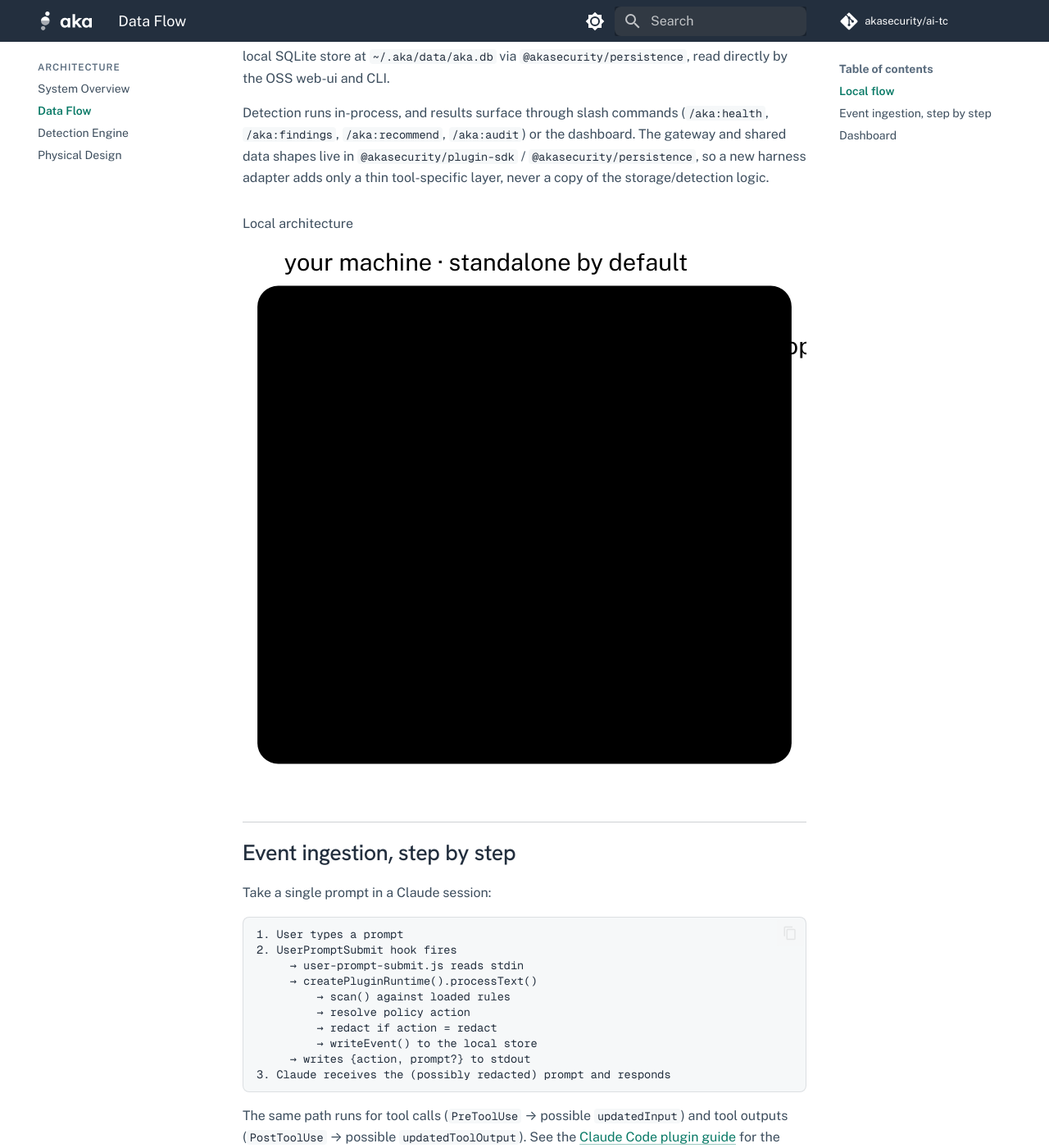
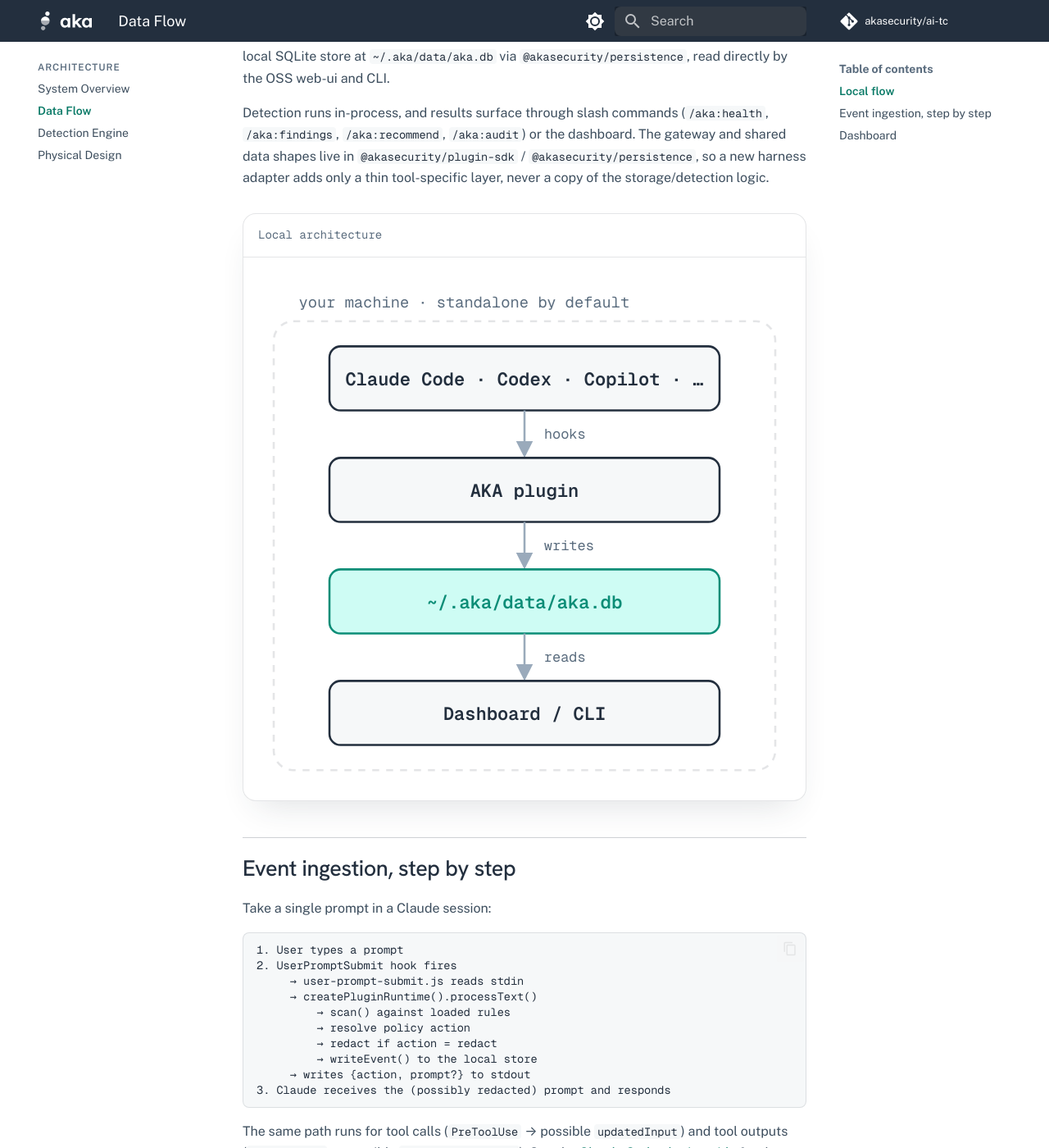
Before and after one commit to akasecurity/ai-tc-docs, an MkDocs documentation site: the page built from docs/architecture/data-flow.md, in a window 1280 px wide and 1400 px high, scrolled down 313 px. Shown: the whole window at 82% size. Built offline with MkDocs 1.6.1 and Material for MkDocs 9.7.7, drawn with Linux system fonts in a browser that asks for light colours; comment, search, counter and statistics services are not loaded.

Commit message:
docs: keep the diagram styles and take theme v1.1
Moves the flow and architecture diagram rules out of the removed home.css into diagrams.css, and updates aka.css to v1.1 so first-column table names do not break mid-word.

```diff
--- a/docs/stylesheets/aka.css
+++ b/docs/stylesheets/aka.css
@@ -81,6 +81,7 @@
 [data-md-color-scheme="slate"] .md-typeset table:not([class]) th { background: var(--aka-coal); }
 .md-typeset table:not([class]) td { border-top: 1px solid var(--aka-line); vertical-align: top; }
 .md-typeset table:not([class]) td:last-child code { white-space: nowrap; }
+.md-typeset table:not([class]) td:first-child code { white-space: nowrap; font-size: .8em; }  /* v1.1: first-column names (SessionStart, PostModelSwitch) never break mid-word */
 
 /* ---- code ---- */
 .md-typeset code { border-radius: 4px; }
--- /dev/null
+++ b/docs/stylesheets/diagrams.css
@@ -0,0 +1,304 @@
+/* Diagram styles (flow and architecture SVGs, terminal bars). */
+
+:root {
+  --aka-green: #00e0b8;
+  --aka-mint: #cefcf4;
+  --aka-cloud: #a0e7ff;
+  --aka-fg3: #9aaabb;
+  --aka-red: #f76f68;
+  --aka-amber: #f7bd00;
+}
+
+@media screen and (max-width: 59.9375em) {
+  .mdx-flagship__card {
+    grid-template-columns: 1fr;
+  }
+  .mdx-flagship__visual {
+    order: 2;
+  }
+  .mdx-flagship__copy {
+    order: 1;
+  }
+}
+
+.mdx-flagship__visual {
+  background: rgba(255, 255, 255, 0.03);
+  border: 1px solid rgba(255, 255, 255, 0.1);
+  border-radius: 0.8rem;
+  overflow: hidden;
+}
+
+.mdx-flow__bar {
+  padding: 0.7rem 0.9rem;
+  border-bottom: 1px solid rgba(255, 255, 255, 0.08);
+  font-family: 'Geist Mono', ui-monospace, monospace;
+  font-size: 0.7rem;
+  color: #9aaabb;
+}
+
+.mdx-flow__body {
+  padding: 0.9rem;
+}
+
+.mdx-flow__body svg {
+  width: 100%;
+  height: auto;
+  display: block;
+  font-family: 'Geist Mono', ui-monospace, monospace;
+}
+
+.mdx-flow__node {
+  fill: rgba(255, 255, 255, 0.04);
+  stroke: rgba(255, 255, 255, 0.3);
+  stroke-width: 1.5;
+}
+
+.mdx-flow__node-label {
+  font-size: 11px;
+  text-anchor: middle;
+  fill: rgba(255, 255, 255, 0.78);
+}
+
+.mdx-flow__control {
+  fill: rgba(0, 224, 184, 0.12);
+  stroke: var(--aka-green);
+  stroke-width: 1.5;
+}
+
+.mdx-flow__control-label {
+  font-size: 15px;
+  font-weight: 600;
+  text-anchor: middle;
+  fill: var(--aka-green);
+}
+
+.mdx-flow__control-sub {
+  font-size: 9px;
+  text-anchor: middle;
+  fill: rgba(255, 255, 255, 0.6);
+}
+
+.mdx-flow__arrow {
+  fill: none;
+  stroke: rgba(255, 255, 255, 0.25);
+  stroke-width: 1.5;
+  stroke-linecap: round;
+  stroke-dasharray: 3 4;
+  animation: mdx-flow-move 1s linear infinite;
+}
+
+@keyframes mdx-flow-move {
+  to {
+    stroke-dashoffset: -14;
+  }
+}
+
+@media (prefers-reduced-motion: reduce) {
+  .mdx-flow__arrow {
+    animation: none;
+  }
+}
+
+.mdx-flow__arrowhead {
+  fill: rgba(255, 255, 255, 0.25);
+}
+
+.mdx-flow__outcome-label {
+  font-size: 11px;
+  font-weight: 600;
+  text-anchor: middle;
+}
+
+.mdx-flow__outcome--monitor {
+  fill: rgba(0, 224, 184, 0.12);
+  stroke: var(--aka-green);
+  stroke-width: 1.5;
+}
+
+.mdx-flow__outcome-label--monitor {
+  fill: var(--aka-green);
+}
+
+.mdx-flow__outcome--warn {
+  fill: rgba(247, 189, 0, 0.12);
+  stroke: var(--aka-amber);
+  stroke-width: 1.5;
+}
+
+.mdx-flow__outcome-label--warn {
+  fill: var(--aka-amber);
+}
+
+.mdx-flow__outcome--redact {
+  fill: rgba(160, 231, 255, 0.12);
+  stroke: var(--aka-cloud);
+  stroke-width: 1.5;
+}
+
+.mdx-flow__outcome-label--redact {
+  fill: var(--aka-cloud);
+}
+
+.mdx-flow__outcome--block {
+  fill: rgba(247, 111, 104, 0.12);
+  stroke: var(--aka-red);
+  stroke-width: 1.5;
+}
+
+.mdx-flow__outcome-label--block {
+  fill: var(--aka-red);
+}
+
+.mdx-flow__outcome--exception {
+  fill: rgba(154, 170, 187, 0.14);
+  stroke: var(--aka-fg3);
+  stroke-width: 1.5;
+}
+
+.mdx-flow__outcome-label--exception {
+  fill: var(--aka-fg3);
+}
+
+.mdx-terminal__bar {
+  display: flex;
+  align-items: center;
+  gap: 0.4rem;
+  padding: 0.7rem 0.9rem;
+  border-bottom: 1px solid rgba(255, 255, 255, 0.08);
+}
+
+.mdx-terminal__bar span {
+  margin-left: 0.4rem;
+  font-size: 0.7rem;
+  color: #6f819a;
+  font-family: 'Geist Mono', ui-monospace, monospace;
+}
+
+.mdx-local__card .mdx-diagram {
+  grid-area: diagram;
+}
+
+.mdx-diagram {
+  background: var(--md-default-bg-color, #fff);
+  border: 1px solid var(--aka-line);
+  border-radius: 0.8rem;
+  overflow: hidden;
+  box-shadow: 0 20px 40px -18px rgba(35, 47, 62, 0.16);
+}
+
+[data-md-color-scheme='slate'] .mdx-diagram {
+  border-color: rgba(255, 255, 255, 0.14);
+  box-shadow: 0 20px 40px -18px rgba(0, 0, 0, 0.5);
+}
+
+.mdx-diagram__bar {
+  border-bottom: 1.5px solid var(--aka-line);
+}
+
+[data-md-color-scheme='slate'] .mdx-diagram__bar {
+  border-bottom-color: rgba(255, 255, 255, 0.14);
+}
+
+.mdx-diagram__bar span {
+  margin-left: 0;
+  color: var(--aka-fg2);
+}
+
+.mdx-diagram__body {
+  padding: 1rem;
+}
+
+.mdx-diagram__body svg {
+  width: 100%;
+  height: auto;
+  display: block;
+  font-family: 'Geist Mono', ui-monospace, monospace;
+}
+
+.mdx-diagram__boundary {
+  fill: none;
+  stroke: var(--aka-line);
+  stroke-width: 1.5;
+  stroke-dasharray: 5 5;
+}
+
+[data-md-color-scheme='slate'] .mdx-diagram__boundary {
+  stroke: rgba(255, 255, 255, 0.2);
+}
+
+.mdx-diagram__boundary-label {
+  font-size: 11px;
+  fill: var(--aka-fg2);
+}
+
+.mdx-diagram__node {
+  fill: var(--aka-offwhite);
+  stroke: var(--aka-coal);
+  stroke-width: 1.5;
+}
+
+[data-md-color-scheme='slate'] .mdx-diagram__node {
+  fill: rgba(255, 255, 255, 0.04);
+  stroke: rgba(255, 255, 255, 0.35);
+}
+
+.mdx-diagram__node--accent {
+  fill: var(--aka-mint);
+  stroke: #0c8d77;
+}
+
+[data-md-color-scheme='slate'] .mdx-diagram__node--accent {
+  fill: rgba(0, 224, 184, 0.12);
+  stroke: var(--aka-green);
+}
+
+.mdx-diagram__node-label {
+  font-size: 13px;
+  font-weight: 600;
+  text-anchor: middle;
+  fill: var(--aka-coal);
+}
+
+[data-md-color-scheme='slate'] .mdx-diagram__node-label {
+  fill: #fff;
+}
+
+.mdx-diagram__node-label--accent {
+  fill: #0c8d77;
+}
+
+[data-md-color-scheme='slate'] .mdx-diagram__node-label--accent {
+  fill: var(--aka-green);
+}
+
+.mdx-diagram__node-sub {
+  font-size: 10px;
+  text-anchor: middle;
+  fill: var(--aka-fg2);
+}
+
+[data-md-color-scheme='slate'] .mdx-diagram__node-sub {
+  fill: rgba(255, 255, 255, 0.6);
+}
+
+.mdx-diagram__arrow {
+  stroke: var(--aka-fg3);
+  stroke-width: 1.5;
+}
+
+[data-md-color-scheme='slate'] .mdx-diagram__arrow {
+  stroke: rgba(255, 255, 255, 0.3);
+}
+
+.mdx-diagram__arrowhead {
+  fill: var(--aka-fg3);
+}
+
+[data-md-color-scheme='slate'] .mdx-diagram__arrowhead {
+  fill: rgba(255, 255, 255, 0.3);
+}
+
+.mdx-diagram__arrow-label {
+  font-size: 10px;
+  fill: var(--aka-fg2);
+}
--- a/mkdocs.yml
+++ b/mkdocs.yml
@@ -93,6 +93,7 @@ extra_css:
   - stylesheets/aka.css
   - stylesheets/accent.css
   - stylesheets/home-cover.css
+  - stylesheets/diagrams.css
 
 nav:
   - Home: index.md
```
